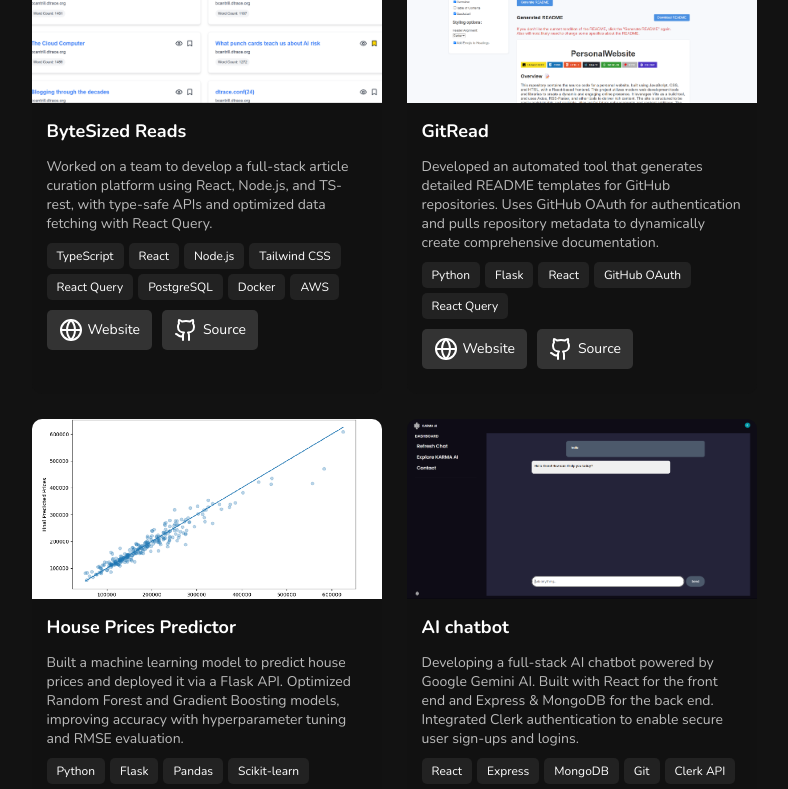
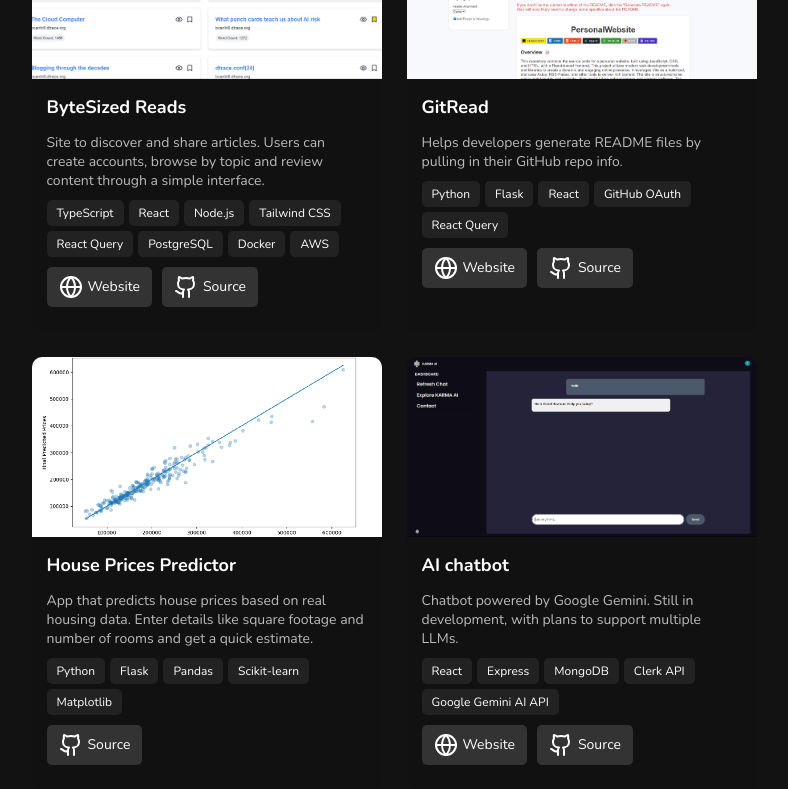
Before and after one commit to kwoeser/PersonalWebsite, a React (Vite) app: page / in a window 1280 px wide. Shown: the part 1280-2069 px from the top of the page, without its empty margins (246-1034 px from the left). Built offline with nearby package versions, Linux system fonts and the light colour scheme.

Commit message:
update projects

```diff
--- a/src/components/Projects.jsx
+++ b/src/components/Projects.jsx
@@ -8,7 +8,7 @@
   {
     title: "ByteSized Reads",
     description:
-    "Worked on a team to develop a full-stack article curation platform using React, Node.js, and TS-rest, with type-safe APIs and optimized data fetching with React Query.",
+    "Site to discover and share articles. Users can create accounts, browse by topic and review content through a simple interface.",
     image: "assets/ARTICLE.png",
     tags: ["TypeScript", "React", "Node.js", "Tailwind CSS", "React Query", "PostgreSQL", "Docker", "AWS"],
     liveDemo: "https://bytereads.duckdns.org/",
@@ -17,7 +17,7 @@
   {
     title: "GitRead",
     description:
-      "Developed an automated tool that generates detailed README templates for GitHub repositories. Uses GitHub OAuth for authentication and pulls repository metadata to dynamically create comprehensive documentation.",
+    "Helps developers generate README files by pulling in their GitHub repo info.",
     image: "assets/gitread.png",
     tags: ["Python", "Flask", "React", "GitHub OAuth", "React Query"],
     liveDemo: "https://gitread-five.vercel.app/",
@@ -26,17 +26,18 @@
   {
     title: "House Prices Predictor",
     description:
-      "Built a machine learning model to predict house prices and deployed it via a Flask API. Optimized Random Forest and Gradient Boosting models, improving accuracy with hyperparameter tuning and RMSE evaluation.",
+    "App that predicts house prices based on real housing data. Enter details like square footage and number of rooms and get a quick estimate.",
     image: "assets/HOUSE-PRICE.png",
     tags: ["Python", "Flask", "Pandas", "Scikit-learn", "Matplotlib"],
     sourceCode: "https://github.com/kwoeser/regression-house-prices",
 },
+
   {
       title: "AI chatbot",
       description:
-        "Developing a full-stack AI chatbot powered by Google Gemini AI. Built with React for the front end and Express & MongoDB for the back end. Integrated Clerk authentication to enable secure user sign-ups and logins.",
+      "Chatbot powered by Google Gemini. Still in development, with plans to support multiple LLMs.",
       image: "assets/KARMA-AI.png",
-        tags: ["React", "Express", "MongoDB", "Git", "Clerk API", "Google Gemini API"],
+      tags: ["React", "Express", "MongoDB", "Clerk API", "Google Gemini AI API"],
       liveDemo: "https://gem-clone-lilac.vercel.app/",
       sourceCode: "https://github.com/kwoeser/GemClone",
   },
@@ -53,7 +54,7 @@
       <div className="projects-header">
         <h2>Featured Projects</h2>
 
-        <Link to="/Projects" className="view-more">View More →</Link>
+        <Link to="/Projects" className="view-more">view more →</Link>
       </div>
 
       <div className="projects-container">
--- a/src/pages/Home.jsx
+++ b/src/pages/Home.jsx
@@ -33,8 +33,7 @@
           <br/>
           <MapPin className="map-icon"/>Portland, OR
           <p>
-          I'm a backend developer and student at the University of Oregon who enjoys working with
-          Python and JavaScript.
+          Backend developer and CS student trying to build software that's reliable and not annoying to use.
           </p>
 
         </motion.p>
--- a/src/pages/ProjectsPage.jsx
+++ b/src/pages/ProjectsPage.jsx
@@ -7,9 +7,9 @@
 function ProjectsPage() {
   const projects = [
     {
-      title: "Article Curation Platform",
+      title: "ByteSized Reads",
       description:
-      "Worked on a team to develop a full-stack article curation platform using React, Node.js, and TS-rest, with type-safe APIs and optimized data fetching with React Query.",
+      "Site to discover and share articles. Users can create accounts, browse by topic and review content through a simple interface.",
       image: "assets/ARTICLE.png",
       tags: ["TypeScript", "React", "Node.js", "Tailwind CSS", "React Query", "PostgreSQL", "Docker", "AWS"],
       liveDemo: "https://bytereads.duckdns.org/",
@@ -18,7 +18,7 @@
     {
       title: "GitRead",
       description:
-      "Developed an automated tool that generates detailed README templates for GitHub repositories. Uses GitHub OAuth for authentication and pulls repository metadata to dynamically create comprehensive documentation.",
+      "Helps developers generate README files by pulling in their GitHub repo info.",
       image: "assets/gitread.png",
       tags: ["Python", "Flask", "React", "GitHub OAuth", "React Query"],
       liveDemo: "https://gitread-five.vercel.app/",
@@ -27,7 +27,7 @@
     {
       title: "House Prices Predictor",
       description:
-      "Built a machine learning model to predict house prices and deployed it via a Flask API. Optimized Random Forest and Gradient Boosting models, improving accuracy with hyperparameter tuning and RMSE evaluation.",
+      "App that predicts house prices based on real housing data. Enter details like square footage and number of rooms and get a quick estimate.",
       image: "assets/HOUSE-PRICE.png",
       tags: ["Python", "Flask", "Pandas", "Scikit-learn", "Matplotlib"],
       sourceCode: "https://github.com/kwoeser/regression-house-prices",
@@ -36,9 +36,9 @@
     {
         title: "AI chatbot",
         description:
-        "Developing a full-stack AI chatbot powered by Google Gemini AI. Built with React for the front end and Express & MongoDB for the back end. Integrated Clerk authentication to enable secure user sign-ups and logins.",
+        "Chatbot powered by Google Gemini. Still in development, with plans to support multiple LLMs.",
         image: "assets/KARMA-AI.png",
-        tags: ["React", "Express", "MongoDB", "Git", "Clerk API", "Google Gemini AI API"],
+        tags: ["React", "Express", "MongoDB", "Clerk API", "Google Gemini AI API"],
         liveDemo: "https://gem-clone-lilac.vercel.app/",
         sourceCode: "https://github.com/kwoeser/GemClone",
     },
@@ -46,7 +46,7 @@
     {
       title: "Easy A",
       description:
-      "Web based app designed to help students analyze the grading history of courses and instructors. Students can use historical grade data to compare grading distributions and make informed decisions about which classes and instructors to choose.",
+      "Helps students figure out how tough a class or professor is by looking at past grade data.",
       image: "assets/easyA.png",
       tags: ["Python", "Flask", "MongoDB", "JavaScript", "AJAX", "BeautifulSoup", "Docker"],
       sourceCode: "https://github.com/kwoeser/EasyA",
@@ -54,26 +54,25 @@
 
     {
       title: "Personal Portfolio Website",
-      description: "Designed and developed a website to showcase projects, skills, experience, and personal favorites.",
+      description: "Site to showcase projects, skills, experience, and personal favorites.",
       image: "assets/portf.png",
-      tags: ["React", "CSS", "Vite", "React Router", "Framer Motion"],
+      tags: ["React", "CSS", "React Router", "Framer Motion"],
       liveDemo: "https://kwoeser.netlify.app/",
       sourceCode: "https://github.com/kwoeser/PersonalWebsite"
     },
 
     {
-      title: "Gym App",
+      title: "Tibetan Book Store",
       description:
-      "Developed a gym web app for users to generate workout plans and track progress.",
-      image: "assets/gym.png",
-      tags: ["React", "Tailwind CSS", "Vite"],
-      liveDemo: "https://karmawoeser.netlify.app",
+      "Online bookstore where users can browse and manage book listings.",
+      image: "assets/portf.png",
+      tags: ["React", "Node.js", "Express", "MySQL", "Docker"],
       sourceCode: "https://github.com/kwoeser/gymappp",
     },
 
 
 
-    // Change gym app and add pacman ai
+    // Add pacman ai....
 
 
 
```
Also changed, not shown: 1 other file (tests, documents, lock files or other folders). Lines whose indentation alone changed are shown as unchanged.
